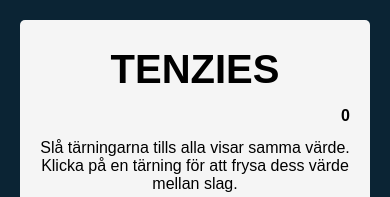
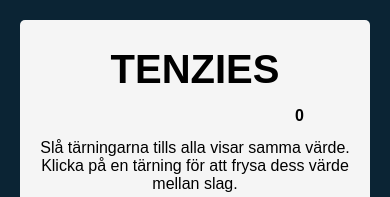
Before and after one commit to jpaxelsson/tenzies-app, a React (Create React App) app: page / in a window 390 px wide. Shown: the top 197 px of the page. Built offline with nearby package versions, Linux system fonts and the light colour scheme.

Commit message:
fix where score was outside view on mobile device

```diff
--- a/src/style.css
+++ b/src/style.css
@@ -40,7 +40,7 @@ main {
 .score {
   display: grid;
   grid-template: auto auto / repeat(2, 1fr);
-  column-gap: 300px;
+  column-gap: 200px;
   font-weight: bold;
 }
 
```
